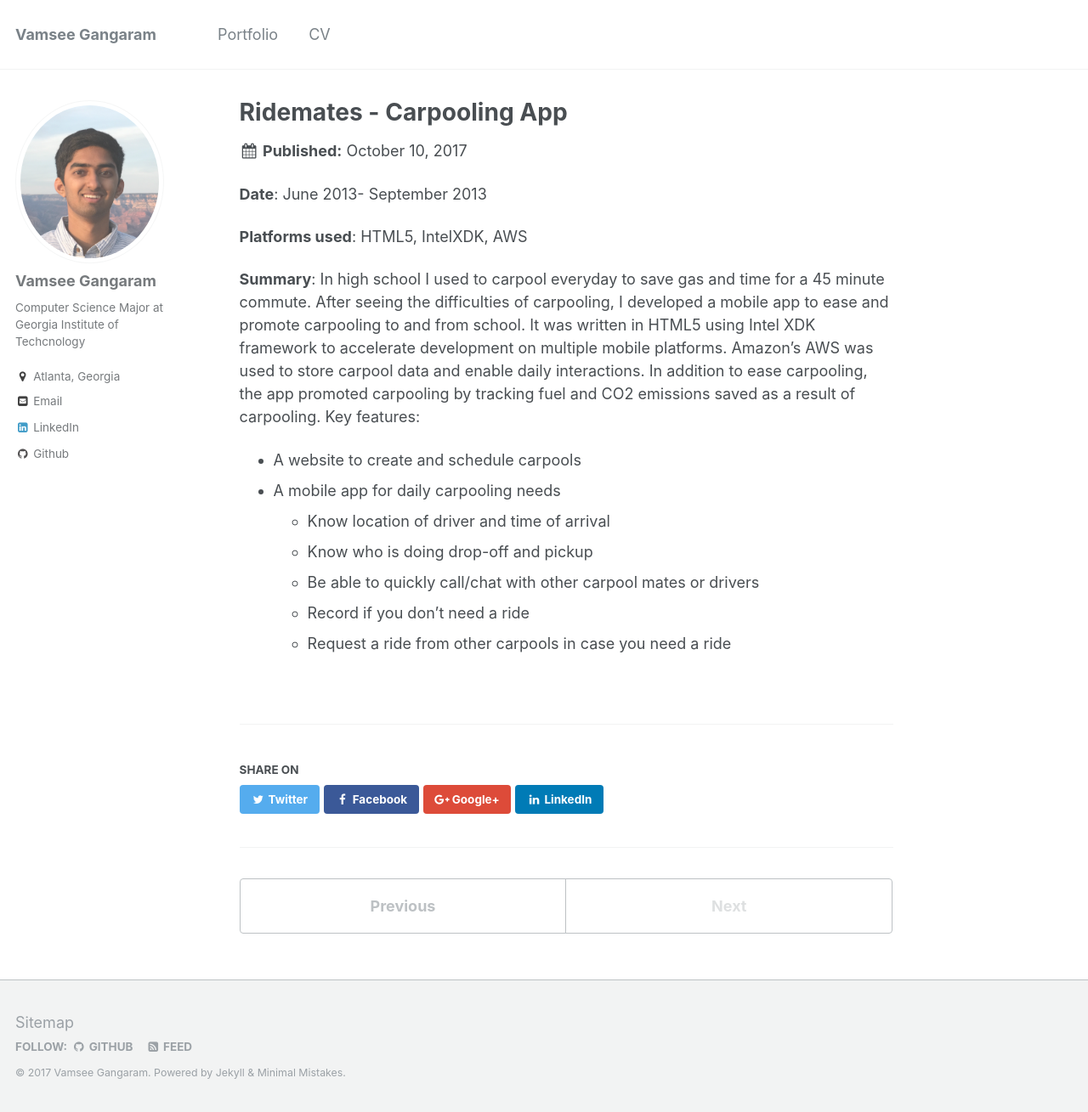
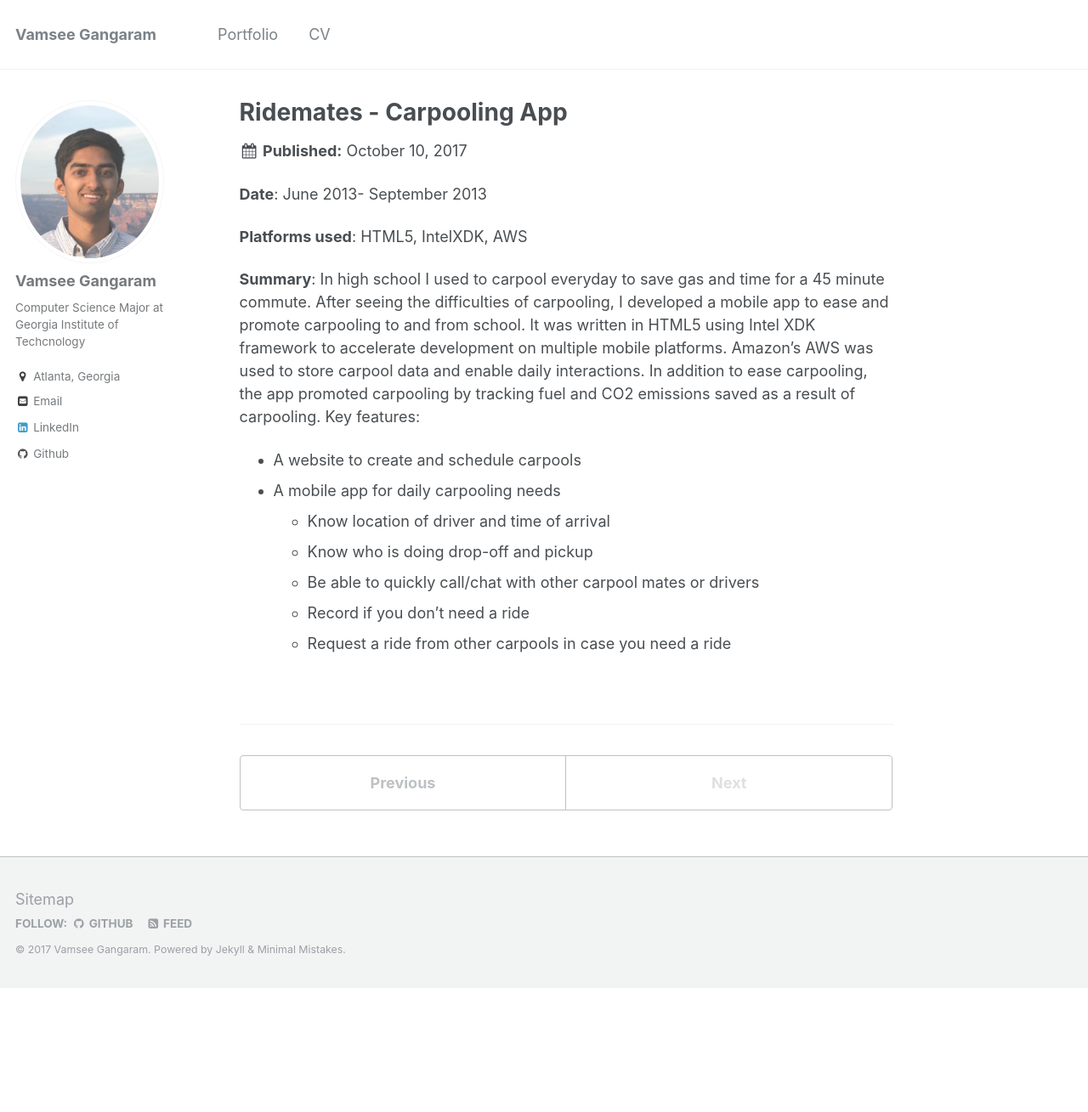
Before and after one commit to Vumz/Vumz-github.io, a Jekyll site: the page built from _portfolio/portfolio-3.md, in a window 1280 px wide and 1309 px high. Shown: the whole window at 85% size. Built offline with Jekyll 4.4.1, drawn with Linux system fonts in a browser that asks for light colours; part of the change alters nothing that is shown.

```diff
--- a/_config.yml
+++ b/_config.yml
@@ -178,8 +178,8 @@ defaults:
     values:
       layout: single
       author_profile: true
-      share: true
-      comment: true
+      share:
+      comment:
 
 # Sass/SCSS
 sass:
```
